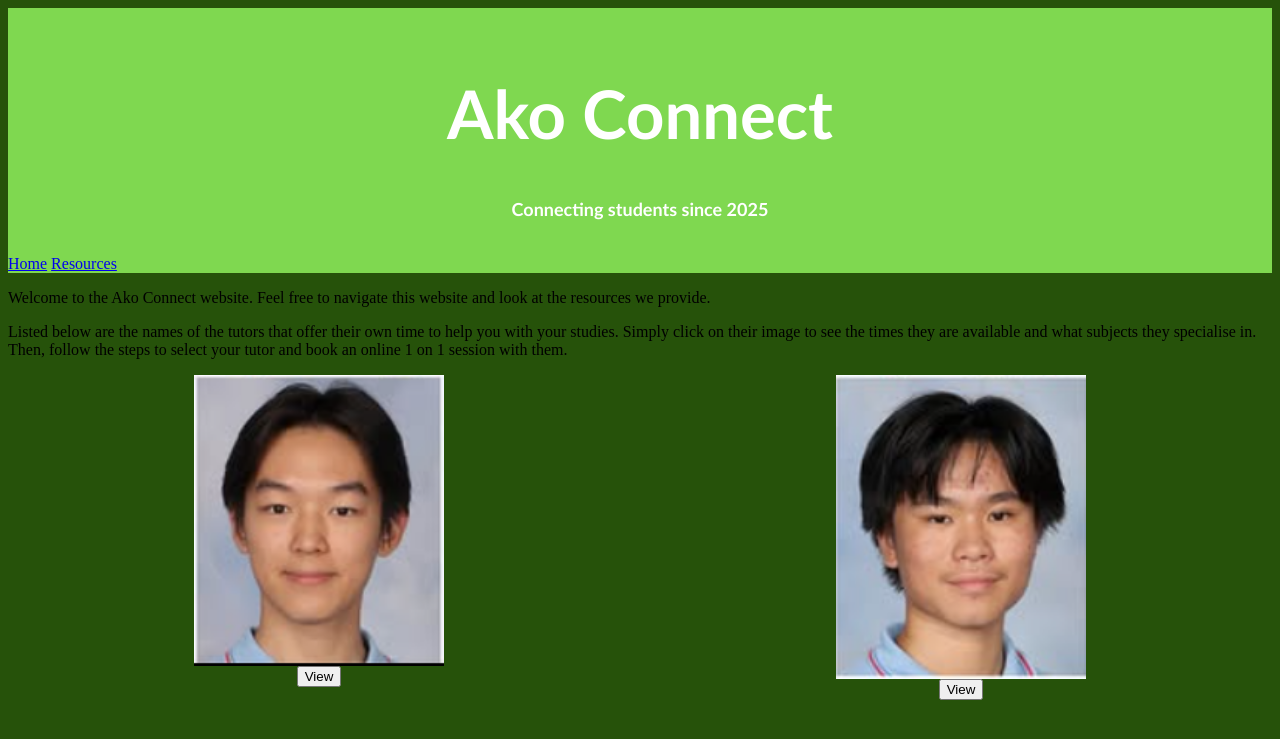
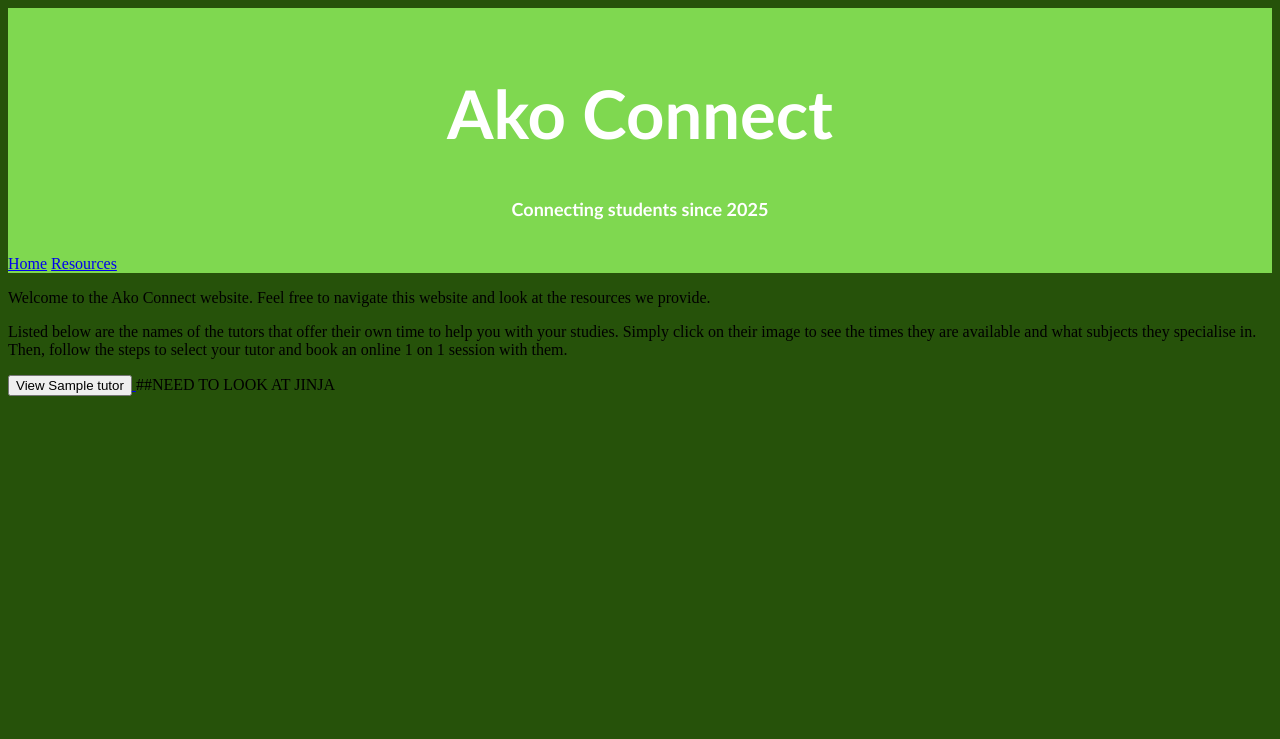
Before and after one commit to Gsap08/internal2026, a Flask app: template templates/HomePage.html in a window 1280 px wide. Shown: the top 739 px of the page. Run offline with Flask 3, Linux system fonts and the light colour scheme; the template is opened without the code that fills it: most values are stand-ins (such as "Sample title", 1, 10 or a date in 2020).

Commit message:
tutorpage
working on button formation, using jinja

```diff
--- a/akoapp.py
+++ b/akoapp.py
@@ -62,14 +62,18 @@ def Login():
     else:
         return render_template ("SignInPage.html")
 
-@app.route('/tutorbooking/<int:tutor_id>')
+@app.route('/tutorbooking')
 def GetTutor():
-    conn = sqlite3.connect("db//akoconnect.db")
+    # 1. Go to the DB and say "Give me the info for ID #"
+    conn = sqlite3.connect('my_database.db')
     cursor = conn.cursor()
-    cursor.execute("SELECT * FROM Tutors WHERE id = ?", (tutor_id,))
-    tutor = cursor.fetchone()
+    cursor.execute("SELECT name, bio FROM tutors WHERE id = ?", (tutor_id,))
+    data = cursor.fetchone() # This gets the specific row
     conn.close()
+    # 2. Send that SPECIFIC data to the SAME page template
+    return render_template('HomePage.html', name=data[0], bio=data[1])
 
-    return tutor, render_template("TutorPage.html")
+
+
 if __name__ == "__main__":
     app.run(debug=True)
--- a/templates/HomePage.html
+++ b/templates/HomePage.html
@@ -1,6 +1,5 @@
 <!DOCTYPE html>
 <body>
-
     <link rel="stylesheet" href="static/style.css">
 
     <Title>Ako Island Registry</Title>
@@ -25,17 +24,13 @@
 
     <div class="imagegrid">
 
-        <div class="tutorimg">
-        <img src="static/images/meng.jpg" alt="meng_face">
-        <a href="{{ url_for('GetTutor', tutor_id=id) }}">
-        <button class="tutorpage">View</button>
-        </a>
-        </div>
-
-        <div class="tutorimg">
-        <img src="static/images/kevin.png" alt="kevin_face">
-        <a href="{{ url_for('GetTutor', tutor_id=id) }}">
-        <button class="tutorpage">View</button>
+        <div id="tutor_display">
+        {% for tutor in tutors %}
+  <a href="/tutor/{{ tutor[0] }}">
+      <button>View {{ tutor[1] }}</button>
+  </a>
+        {% endfor %}
+        ##NEED TO LOOK AT JINJA
         </a>
     </div>
 
--- a/templates/TutorPage.html
+++ b/templates/TutorPage.html
@@ -1,6 +1,5 @@
 <!DOCTYPE html>
 <body>
-
     <link rel="stylesheet" href="static/style.css">
 
     <Title>Ako Island Registry</Title>
@@ -24,7 +23,8 @@
 
     <div>
 
-
+        <h1>Profile for {{ name }}</h1>
+        <p>{{ bio }}</p>
 
 
     </div>
```
